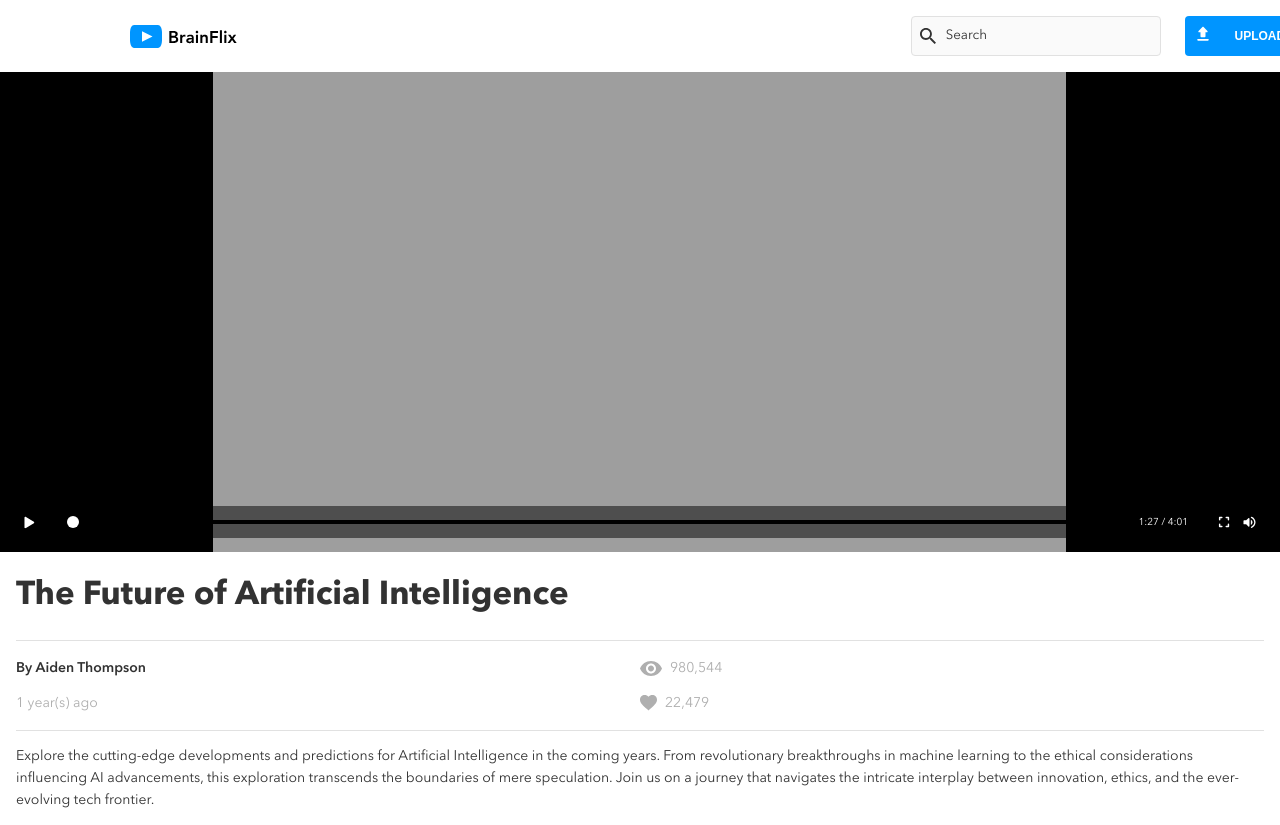
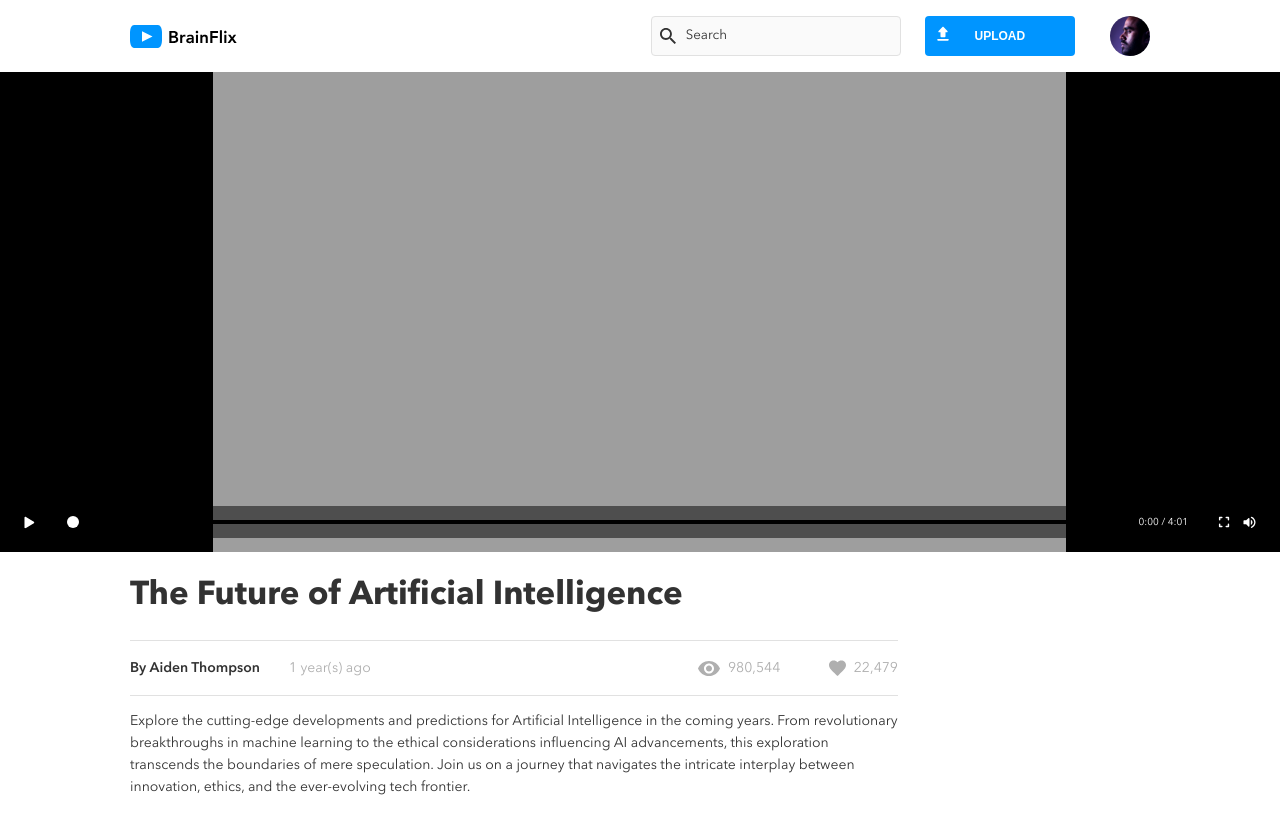
Before and after one commit to evelynseven/brainflix, a React (Create React App) app: page / in a window 1280 px wide. Built offline with nearby package versions, Linux system fonts and the light colour scheme.

Commit message:
optimize video-detail components

```diff
--- a/src/components/Header/Header.scss
+++ b/src/components/Header/Header.scss
@@ -14,12 +14,7 @@
     display: flex;
     justify-content: flex-end;
     align-items: center;
-    padding: 0 2.25rem;
     height: 72px;
-  }
-
-  @include desktop {
-    padding: 0 8.125rem;
   }
 
   &__logo-container {
@@ -46,8 +41,14 @@
 
   &__profile-pic-uploader {
     display: none;
+
     @include tablet {
       display: inline-block;
+      margin-right: 2.25rem;
+    }
+
+    @include desktop {
+      margin-right: 8.125rem;
     }
   }
 
--- a/src/components/ScrubbingControl/ScrubbingControl.jsx
+++ b/src/components/ScrubbingControl/ScrubbingControl.jsx
@@ -15,7 +15,7 @@ function ScrubbingControl({ duration }) {
         />
       </div>
       <div className="scrubbing-control__time-container">
-        <p>1:27 / {duration}</p>
+        <p>0:00 / {duration}</p>
       </div>
     </div>
   );
--- a/src/components/VideoDetail/VideoDetail.scss
+++ b/src/components/VideoDetail/VideoDetail.scss
@@ -3,4 +3,13 @@
 
 .video-detail {
   padding: 0 1rem;
+
+  @include tablet {
+    padding: 0 2.25rem;
+  }
+
+  @include desktop {
+    padding: 0 0 0 8.125rem;
+    width: 60%;
+  }
 }
--- a/src/components/VideoKeyInfo/VideoKeyInfo.jsx
+++ b/src/components/VideoKeyInfo/VideoKeyInfo.jsx
@@ -55,23 +55,27 @@ function VideoKeyInfo({ channel, timestamp, views, likes }) {
 
   return (
     <div className="video-keyinfo">
-      <div className="video-keyinfo__row-container">
+      <div className="video-keyinfo__left-col">
         <p className="video-keyinfo__channel">By {channel}</p>
+        <p className="video-keyinfo__grey-text">
+          {dynamicTS(timestamp, new Date())}
+        </p>
+      </div>
+      <div className="video-keyinfo__icons-numbers">
+        <div className="video-keyinfo__icon-number-wrapper">
           <img src={viewsIcon} alt="views icon" />
           <p className="video-keyinfo__grey-text video-keyinfo__number">
             {views}
           </p>
         </div>
-      <div className="video-keyinfo__row-container">
-        <p className="video-keyinfo__create-time">
-          {dynamicTS(timestamp, new Date())}
-        </p>
+        <div className="video-keyinfo__icon-number-wrapper">
           <img src={likesIcon} alt="views icon" />
           <p className="video-keyinfo__grey-text video-keyinfo__number">
             {likes}
           </p>
         </div>
       </div>
+    </div>
   );
 }
 
--- a/src/components/VideoKeyInfo/VideoKeyInfo.scss
+++ b/src/components/VideoKeyInfo/VideoKeyInfo.scss
@@ -5,28 +5,48 @@
   border-top: 1px solid $BrainFlix-Mercury;
   border-bottom: 1px solid $BrainFlix-Mercury;
   padding: 0.6rem 0;
+  display: flex;
+  justify-content: space-between;
+
+  &__left-col {
+    width: 50%;
+    display: flex;
+    flex-wrap: wrap;
+    align-content: space-between;
+
+    @include tablet {
+      flex-wrap: nowrap;
+    }
+  }
 
   p {
     margin: 0.4rem 0;
   }
 
-  &__row-container {
-    display: flex;
-    align-items: center;
+  &__channel {
+    font-weight: 600;
+    width: 100%;
+
+    @include tablet {
+      width: auto;
+      padding-right: 1.8rem;
+    }
   }
 
-  &__channel {
-    font-weight: 600;
-    width: 50%;
+  &__icons-numbers {
+    @include tablet {
+      width: 200px;
+      display: flex;
+      justify-content: space-between;
+    }
   }
 
-  &__grey-text,
-  &__create-time {
-    color: $BrainFlix-Silver;
+  &__icon-number-wrapper {
+    display: flex;
   }
 
-  &__create-time {
-    width: 50%;
+  &__grey-text {
+    color: $BrainFlix-Silver;
   }
 
   &__number {
```
Lines whose indentation alone changed are shown as unchanged.
